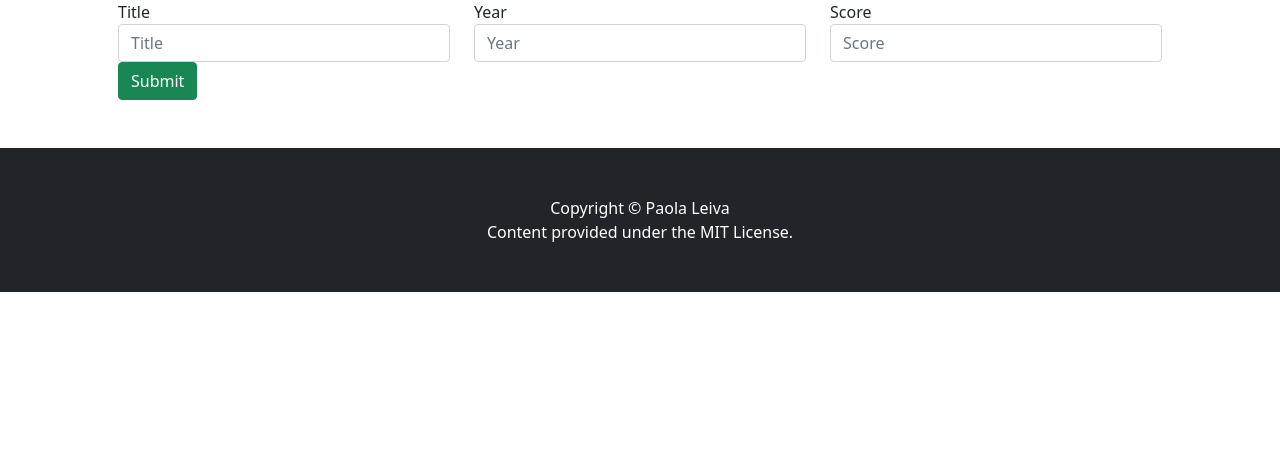
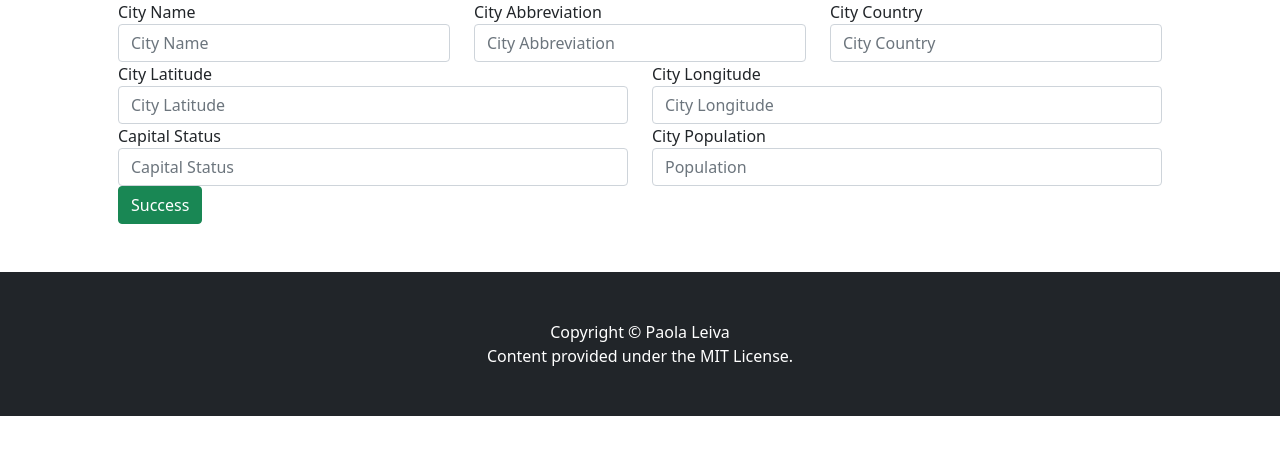
Before and after one commit to leivapaola/WebApplicationPart3, a Flask app: page /cities/new in a window 1280 px wide. Shown: the part 56-511 px from the top of the page. Run offline with Flask 2, Linux system fonts and the light colour scheme.

Commit message:
Fix | Updated init for project 3

```diff
--- a/app/templates/new.html
+++ b/app/templates/new.html
@@ -1,21 +1,45 @@
 {% extends "layout.html" %}
 {% block content %}
-    <form action="/movies/new" method="POST">
+<form action="/cities/new" method="POST">
     <div class="row">
         <div class="col">
-                <label for="fldTitle">Title</label>
-                <input id="fldTitle" type="text" class="form-control" placeholder="Title" name="fldTitle">
+            <label for="fldName">City Name</label>
+            <input id="fldName" type="text" class="form-control" placeholder="City Name" name="fldName">
         </div>
         <div class="col">
-                <label for="fldYear">Year</label>
-                <input id="fldYear" type="text" class="form-control" placeholder="Year" name="fldYear">
+            <label for="fldAbbreviation">City Abbreviation</label>
+            <input id="fldAbbreviation" t ype="text" class="form-control" placeholder="City Abbreviation"
+                   name="fldAbbreviation">
         </div>
         <div class="col">
-                <label for="fldScore">Score</label>
-                <input id="fldScore" type="text" class="form-control" placeholder="Score" name="fldScore">
+            <label for="fldCountry">City Country</label>
+            <input id="fldCountry" type="text" class="form-control" placeholder="City Country" name="fldCountry">
         </div>
     </div>
-        <button type="submit" class="btn btn-success">Submit</button>
+
+    <div class="row">
+        <div class="col">
+            <label for="fldLat">City Latitude</label>
+            <input id="fldLat" type="text" class="form-control" placeholder="City Latitude" name="fldLat">
+        </div>
+        <div class="col">
+            <label for="fldlong">City Longitude</label>
+            <input id="fldlong" type="text" class="form-control" placeholder="City Longitude" name="fldLong">
+        </div>
+    </div>
+    <div class="row">
+        <div class="col">
+            <label for="fldCapitalStatus">Capital Status</label>
+
+            <input id="fldCapitalStatus" type="text" class="form-control" placeholder="Capital Status "
+                   name="fldCapitalStatus">
+        </div>
+        <div class="col">
+            <label for="fldPopulation">City Population</label>
+            <input id="fldPopulation" type="text" class="form-control" placeholder="Population" name="fldPopulation">
+        </div>
+    </div>
+    <button type="submit" class="btn btn-success">Success</button>
 
 </form>
 
--- a/db/init.sql
+++ b/db/init.sql
@@ -2,15 +2,17 @@ CREATE DATABASE citiesData;
 use citiesData;
 
 CREATE TABLE IF NOT EXISTS tblCitiesImport (
+    `id` int AUTO_INCREMENT,
     `fldName` VARCHAR(21) CHARACTER SET utf8,
     `fldLat` NUMERIC(6, 4),
     `fldLong` NUMERIC(7, 4),
     `fldCountry` VARCHAR(19) CHARACTER SET utf8,
     `fldAbbreviation` VARCHAR(3) CHARACTER SET utf8,
     `fldCapitalStatus` VARCHAR(7) CHARACTER SET utf8,
-    `fldPopulation` INT
+    `fldPopulation` INT,
+    PRIMARY KEY (`id`)
 );
-INSERT INTO tblCitiesImport VALUES
+INSERT INTO tblCitiesImport (fldName,fldLat,fldLong,fldCountry,fldAbbreviation,fldCapitalStatus,fldPopulation) VALUES
     ('Tokyo',35.685,139.7514,'Japan','JPN','primary',35676000),
     ('New York',40.6943,-73.9249,'United States','USA','NA',19354922),
     ('Mexico City',19.4424,-99.131,'Mexico','MEX','primary',19028000),
```
Lines whose indentation alone changed are shown as unchanged.
